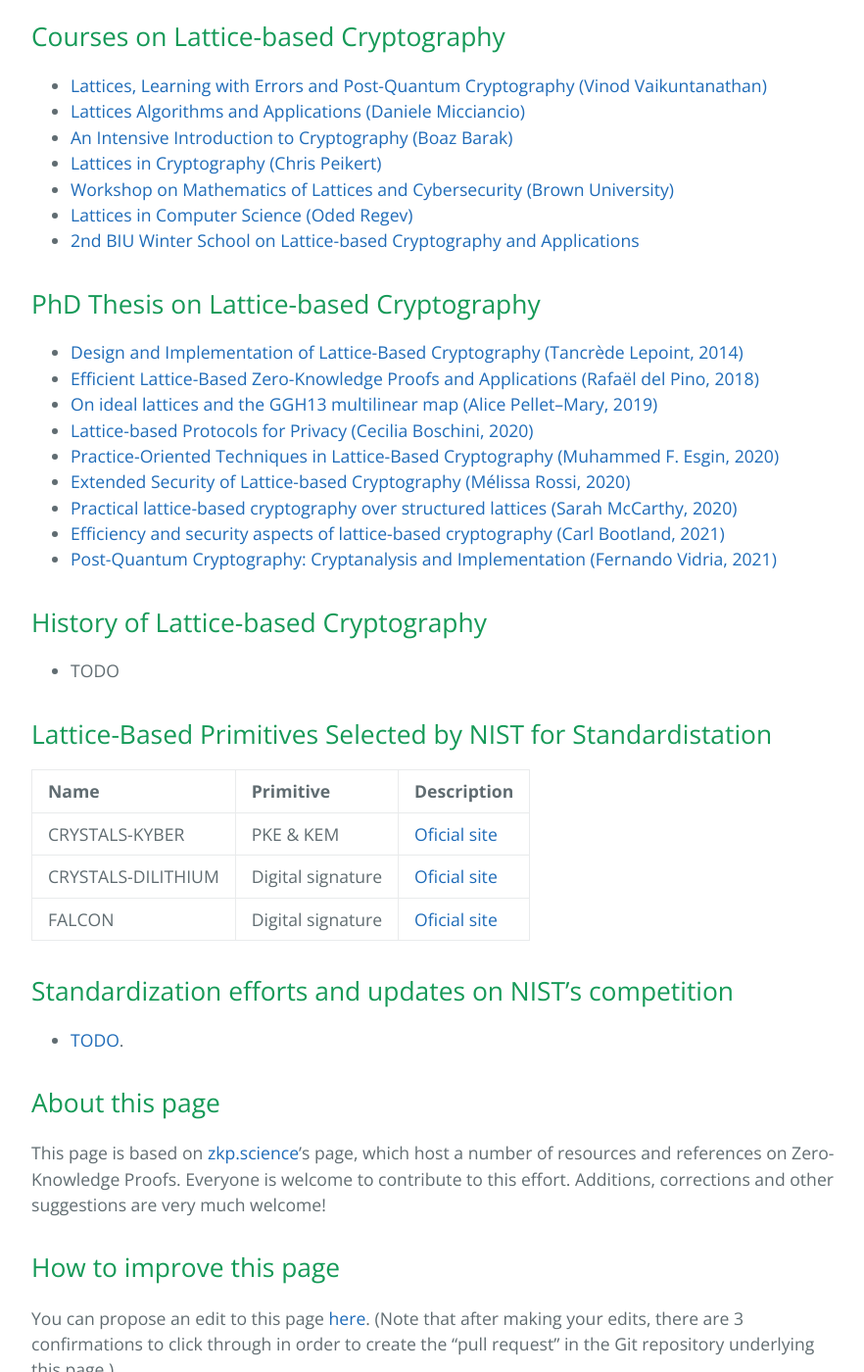
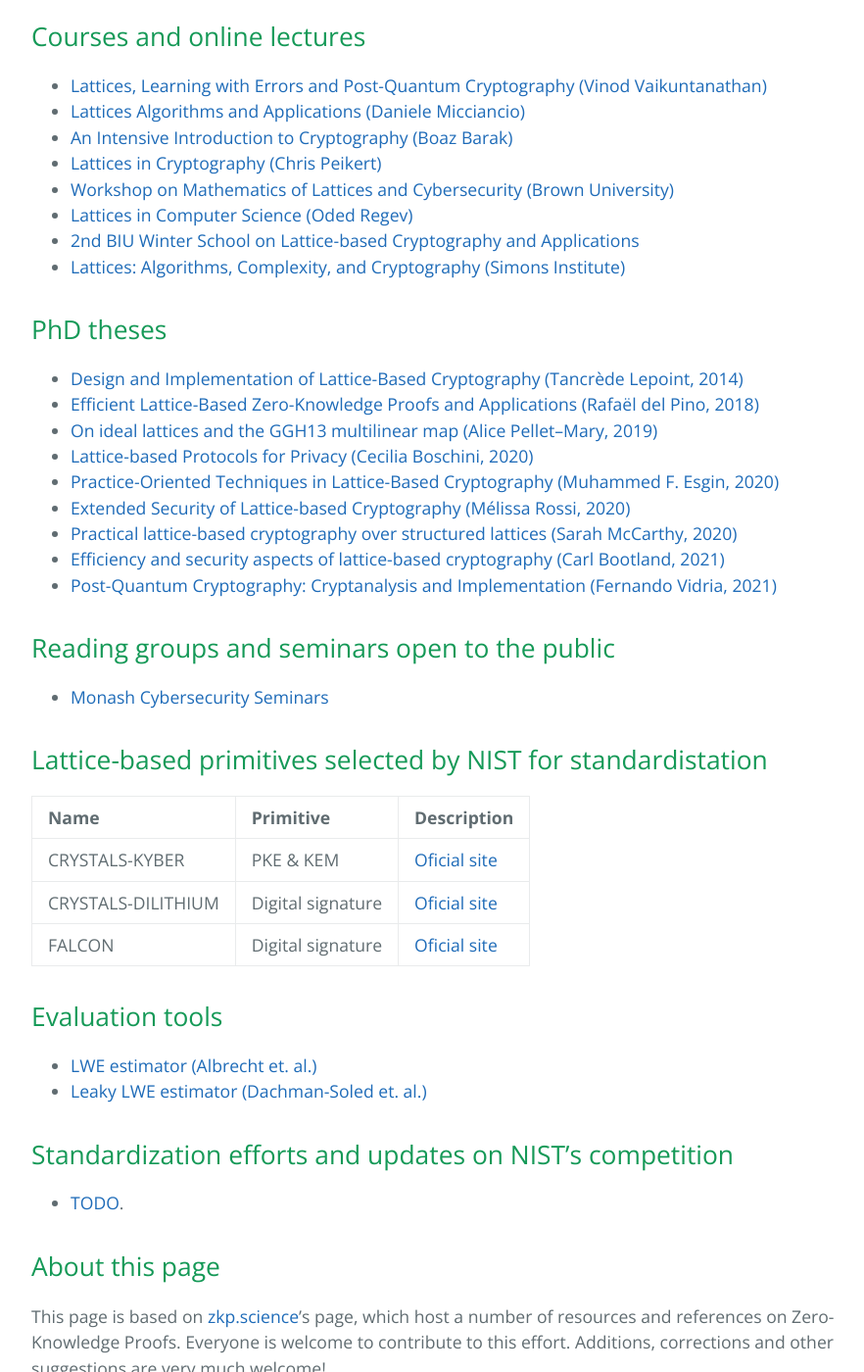
Before and after one commit to octaviopk9/lattice-based-cryptography, a Jekyll site: the page built from index.md, in a window 1280 px wide and 1400 px high, scrolled down 563 px. Shown: the whole window at 98% size, without its empty margins (192-1074 px from the left). Built offline with Jekyll 4.4.1, drawn with Linux system fonts in a browser that asks for light colours; our own code applies the rules of GitHub Pages for plain Markdown files.

Commit message:
updates based on experts feedback

```diff
--- a/index.md
+++ b/index.md
@@ -7,7 +7,7 @@ layout: default
 - [Lattice-based Cryptography (Daniele Micciancio and Oded Regev)](https://cims.nyu.edu/~regev/papers/pqc.pdf)
 - [Basic Lattice Cryptography: Encryption and Fiat-Shamir Signatures (Vadim Lyubashevsky)](https://drive.google.com/file/d/1JTdW5ryznp-dUBBjN12QbvWz9R41NDGU/view?usp=sharing)
 
-## Courses on Lattice-based Cryptography
+## Courses and online lectures
 - [Lattices, Learning with Errors and Post-Quantum Cryptography (Vinod Vaikuntanathan)](http://people.csail.mit.edu/vinodv/CS294/)
 - [Lattices Algorithms and Applications (Daniele Micciancio)](https://cseweb.ucsd.edu/classes/fa21/cse206A-a/)
 - [An Intensive Introduction to Cryptography (Boaz Barak)](https://intensecrypto.org/public/index.html)
@@ -15,8 +15,9 @@ layout: default
 - [Workshop on Mathematics of Lattices and Cybersecurity (Brown University)](https://icerm.brown.edu/topical_workshops/tw15-7-mlc/#lecturevideos)
 - [Lattices in Computer Science (Oded Regev)](https://cims.nyu.edu/~regev/teaching/lattices_fall_2009/index.html)
 - [2nd BIU Winter School on Lattice-based Cryptography and Applications](https://cyber.biu.ac.il/event/the-2nd-biu-winter-school/)
+- [Lattices: Algorithms, Complexity, and Cryptography (Simons Institute)](https://simons.berkeley.edu/programs/lattices2020)
 
-## PhD Thesis on Lattice-based Cryptography
+## PhD theses
 - [Design and Implementation of Lattice-Based Cryptography (Tancrède Lepoint, 2014)](https://tlepoint.github.io/phd/lepoint-phd-thesis.pdf)
 - [Efficient Lattice-Based Zero-Knowledge Proofs and Applications (Rafaël del Pino, 2018)](https://tel.archives-ouvertes.fr/tel-02445482/document)
 - [On ideal lattices and the GGH13 multilinear map (Alice Pellet--Mary, 2019)](https://apelletm.pages.math.cnrs.fr/page-perso/documents/articles/PhD_thesis.pdf)
@@ -27,16 +28,20 @@ layout: default
 - [Efficiency and security aspects of lattice-based cryptography (Carl Bootland, 2021)](https://www.esat.kuleuven.be/cosic/publications/thesis-399.pdf)
 - [Post-Quantum Cryptography: Cryptanalysis and Implementation (Fernando Vidria, 2021)](https://fundamental.domains/2021virdiafphd.pdf)
 
-## History of Lattice-based Cryptography
-- TODO
+## Reading groups and seminars open to the public
+- [Monash Cybersecurity Seminars](https://www.monash.edu/it/ssc/cybersecurity/seminars)
 
-## Lattice-Based Primitives Selected by NIST for Standardistation
+## Lattice-based primitives selected by NIST for standardistation
 
 | Name | Primitive | Description |
 | :----------- | :------- | :------- |
 | CRYSTALS-KYBER     | PKE & KEM         | [Oficial site](https://pq-crystals.org/)|
 | CRYSTALS-DILITHIUM | Digital signature | [Oficial site](https://pq-crystals.org/dilithium/index.shtml)|
 | FALCON             | Digital signature | [Oficial site](https://falcon-sign.info/) |
+
+## Evaluation tools
+- [LWE estimator (Albrecht et. al.)](https://estimate-all-the-lwe-ntru-schemes.github.io/docs/)
+- [Leaky LWE estimator (Dachman-Soled et. al.)](https://github.com/lducas/leaky-LWE-Estimator)
 
 ## Standardization efforts and updates on NIST's competition
 
```
